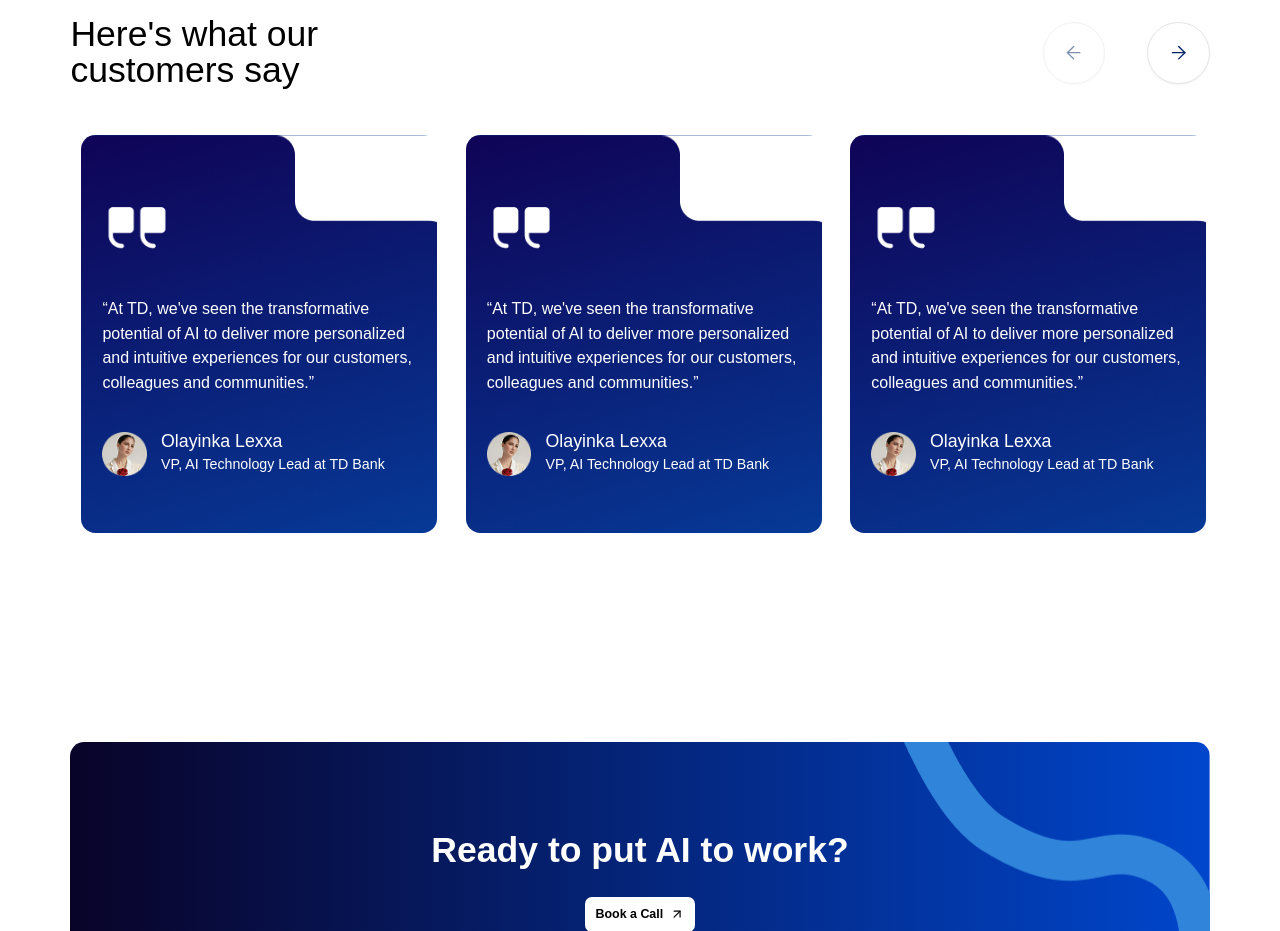
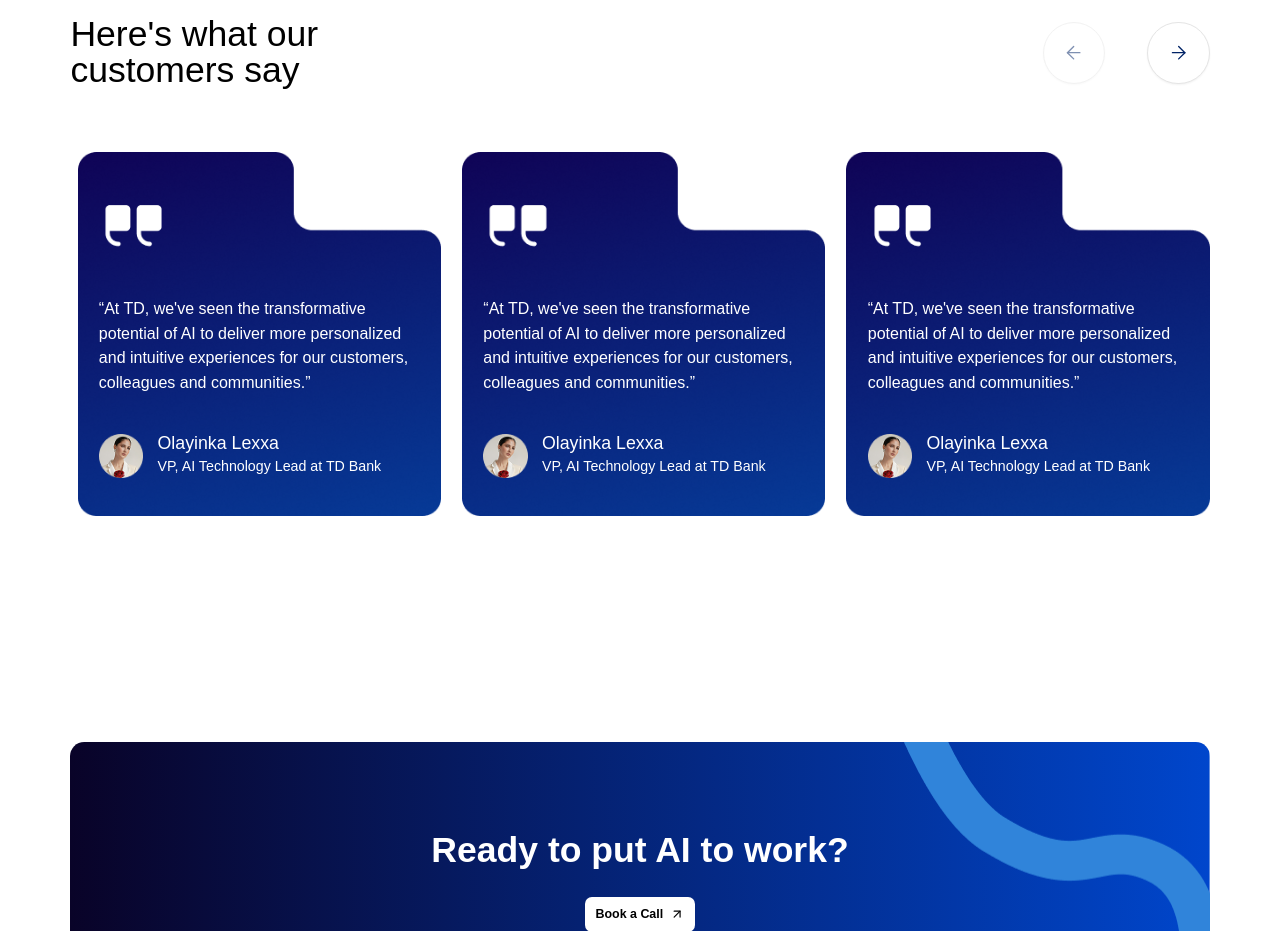
Before and after one commit to HoodieDan/axel-cyber-website, a React (Vite) app: page /industries-we-service in a window 1280 px wide. Shown: the part 2840-3771 px from the top of the page. Built offline with nearby package versions, Linux system fonts and the light colour scheme; a web font is replaced by a local one.

Commit message:
style: revamp customers say card

```diff
--- a/src/pages/IndustriesWeService/IWSCustomersSay.tsx
+++ b/src/pages/IndustriesWeService/IWSCustomersSay.tsx
@@ -1,4 +1,5 @@
 import CardAvatar from "@/assets/card-avatar.png";
+import CustomersSay from "@/assets/customers-say-card-bg.png";
 import Quotes from "@/assets/quotes.png";
 
 import { Card, CardContent } from "@/components/ui/card";
@@ -26,9 +27,11 @@ const IWSCustomersSay = () => {
                 <CarouselContent>
                     {Array.from({ length: 5 }).map((_, index) => (
                         <CarouselItem key={index} className="md:basis-1/2 lg:basis-1/3 md:pl-6">
-                            <div className="p-1">
-                                <Card className="bg-[url(/src/assets/customers-say-card-bg.png)] bg-cover bg-center rounded-2xl border-none shadow-none">
-                                    <CardContent className="flex flex-col aspect-square justify-evenly">
+                            <Card className="border-none shadow-none">
+                                <CardContent className="px-0">
+                                    <div className="flex relative isolate">
+                                        <img src={CustomersSay} alt="" className="absolute inset-0 object-fill size-full" />
+                                        <div className="flex flex-col aspect-square justify-evenly px-6 z-10">
                                             <img src={Quotes} alt="Quotes" className="object-fill size-19.5" />
                                             <p className="text-white text-lg">
                                                 “At TD, we've seen the transformative potential of AI to deliver more
@@ -36,15 +39,20 @@ const IWSCustomersSay = () => {
                                                 communities.”
                                             </p>
                                             <div className="flex items-center gap-x-4">
-                                            <img src={CardAvatar} alt="Card avatar" className="object-fill size-12.5" />
+                                                <img
+                                                    src={CardAvatar}
+                                                    alt="Card avatar"
+                                                    className="object-fill size-12.5"
+                                                />
                                                 <div className="space-y-1 text-white">
                                                     <h6>Olayinka Lexxa</h6>
                                                     <p className="font-light">VP, AI Technology Lead at TD Bank</p>
                                                 </div>
                                             </div>
+                                        </div>
+                                    </div>
                                 </CardContent>
                             </Card>
-                            </div>
                         </CarouselItem>
                     ))}
                 </CarouselContent>
--- a/vite.config.ts
+++ b/vite.config.ts
@@ -11,4 +11,7 @@ export default defineConfig({
             "@": path.resolve(__dirname, "./src"),
         },
     },
+    server: {
+        allowedHosts: true,
+    },
 });
```
Lines whose indentation alone changed are shown as unchanged.
